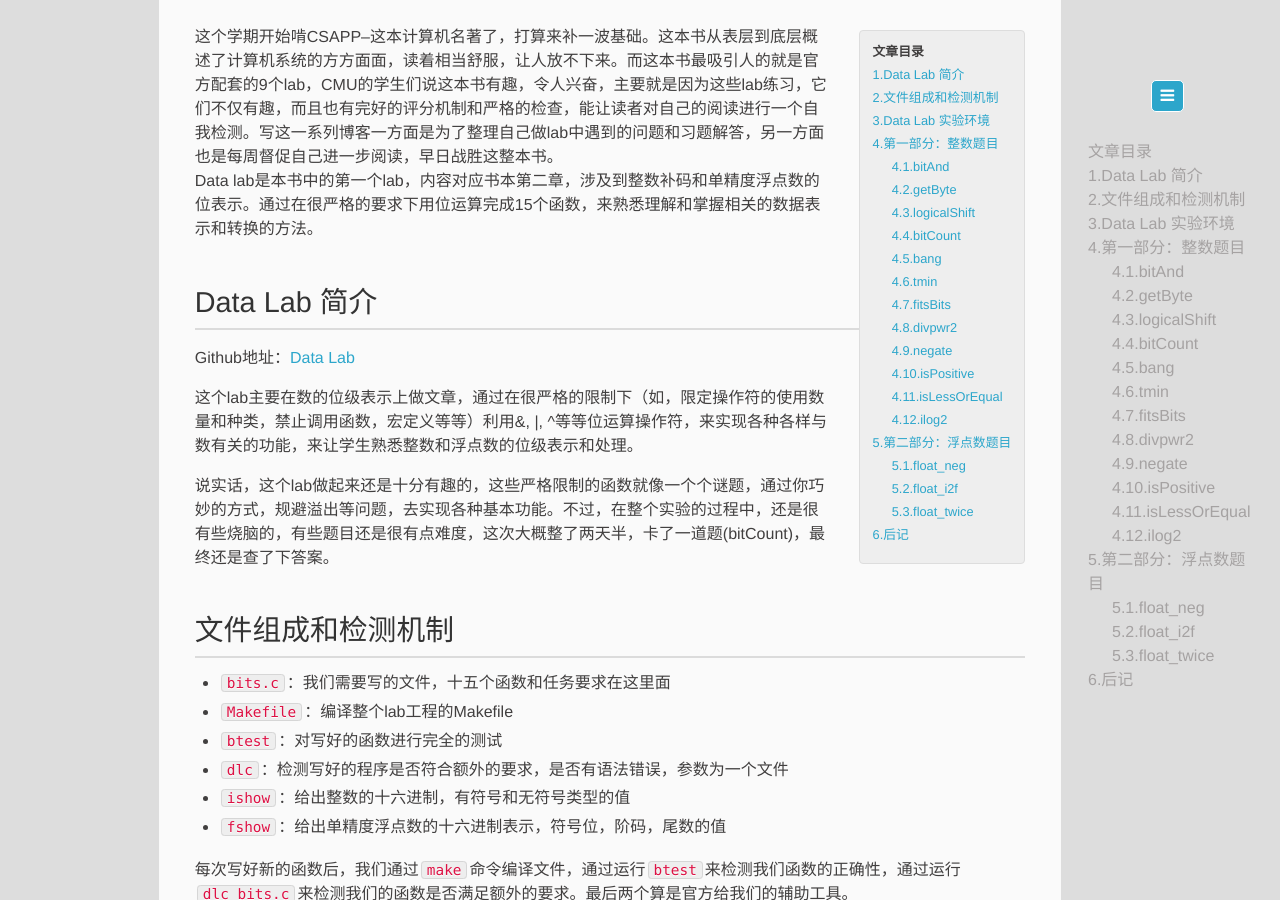
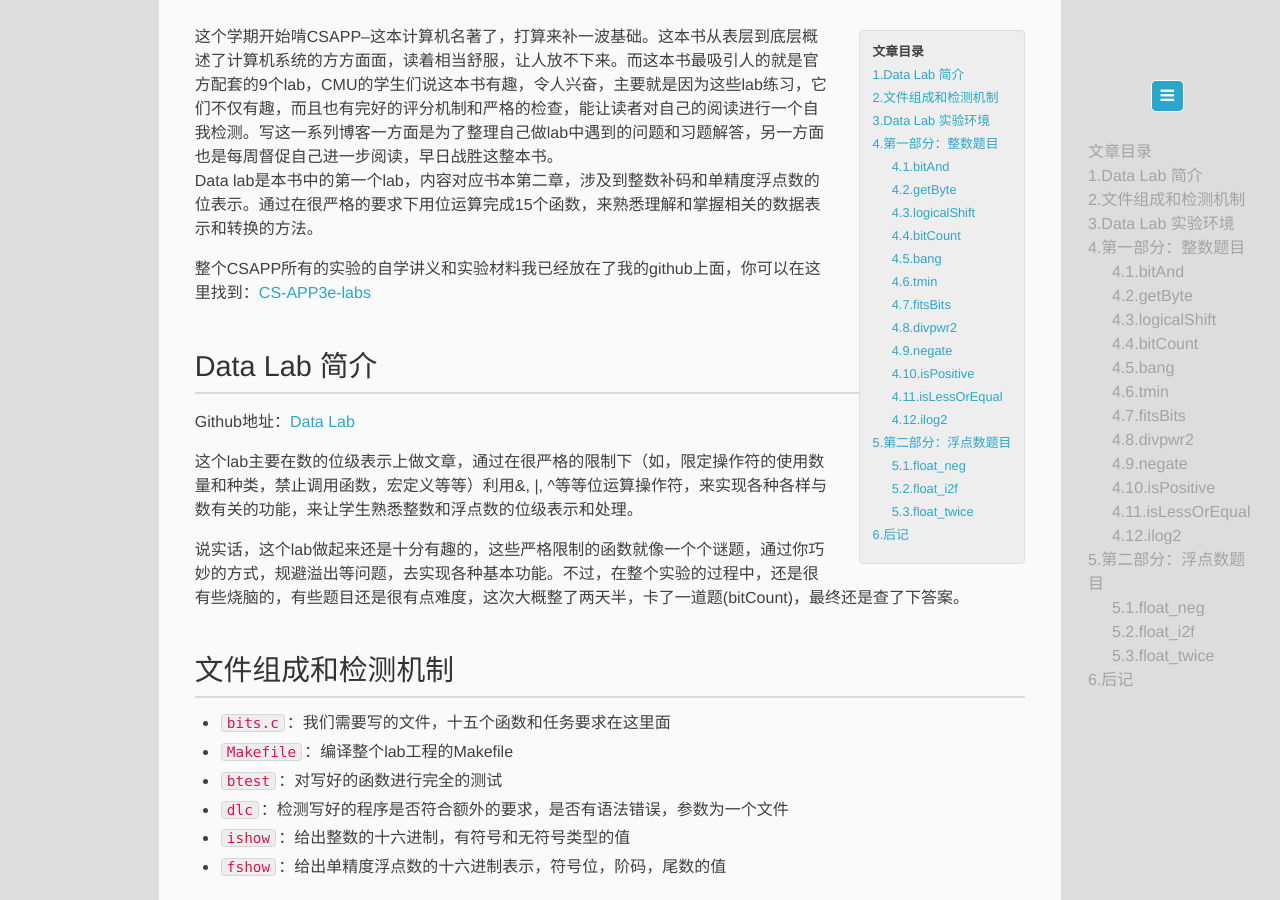
Before and after one commit to zxc479773533/zxc479773533.github.io, a Jekyll site: the page built from _posts/2017-9-20-Data-Lab.md, in a window 1280 px wide and 900 px high, scrolled down 384 px. Built offline with Jekyll 4.4.1, drawn with Linux system fonts in a browser that asks for light colours; a script that is not in the unit is left out; comment, search, counter and statistics services are not loaded.

Commit message:
modify a link

```diff
--- a/_posts/2017-9-20-Data-Lab.md
+++ b/_posts/2017-9-20-Data-Lab.md
@@ -7,6 +7,8 @@ tags:
 categories: CSAPP
 ---
 这个学期开始啃CSAPP--这本计算机名著了，打算来补一波基础。这本书从表层到底层概述了计算机系统的方方面面，读着相当舒服，让人放不下来。而这本书最吸引人的就是官方配套的9个lab，CMU的学生们说这本书有趣，令人兴奋，主要就是因为这些lab练习，它们不仅有趣，而且也有完好的评分机制和严格的检查，能让读者对自己的阅读进行一个自我检测。写这一系列博客一方面是为了整理自己做lab中遇到的问题和习题解答，另一方面也是每周督促自己进一步阅读，早日战胜这整本书。<br/>Data lab是本书中的第一个lab，内容对应书本第二章，涉及到整数补码和单精度浮点数的位表示。通过在很严格的要求下用位运算完成15个函数，来熟悉理解和掌握相关的数据表示和转换的方法。
+
+整个CSAPP所有的实验的自学讲义和实验材料我已经放在了我的github上面，你可以在这里找到：[CS-APP3e-labs](https://github.com/zxc479773533/CS-APP3e-labs)
 
 ## Data Lab 简介
 
```
